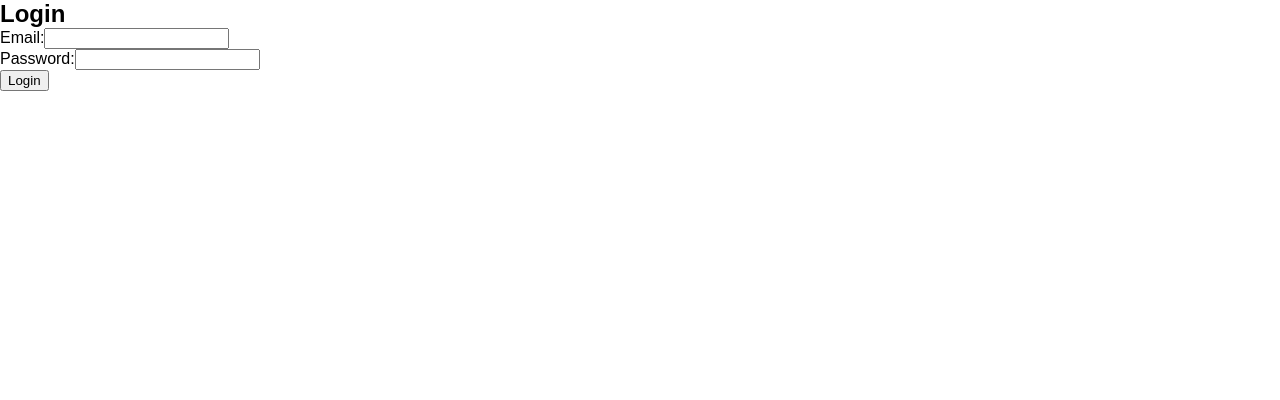
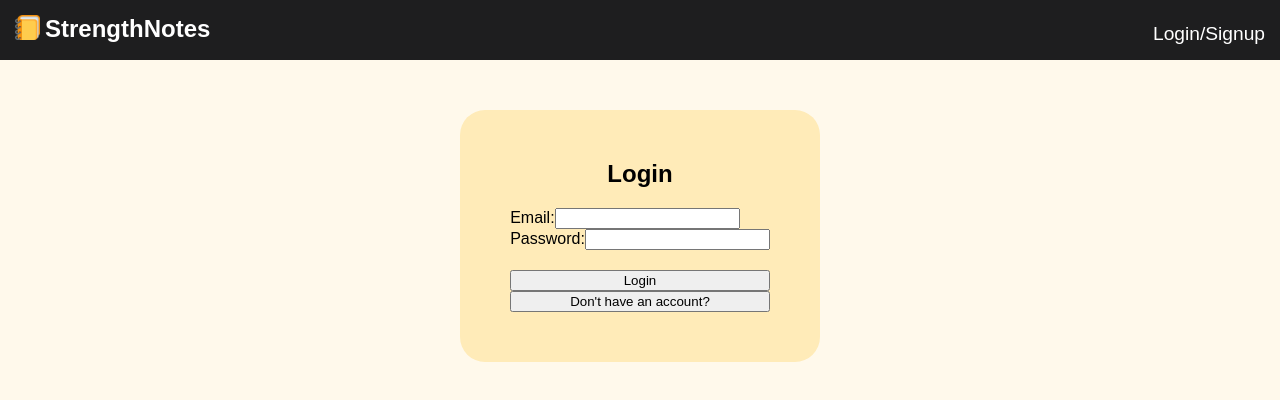
Before and after one commit to devintaing/StrengthNotes, a React (Vite) app: page /login in a window 1280 px wide. Shown: the top 400 px of the page. Built offline with nearby package versions, Linux system fonts and the light colour scheme.

Commit message:
Rough CSS and more auth functionality.

```diff
--- a/src/Base/Base.jsx
+++ b/src/Base/Base.jsx
@@ -8,7 +8,7 @@ const Base = () => {
     <div>
       <Header/>
       <div className={styles.mainContent}>
-        <p>Easily track and visualize your workouts.</p>
+        <p className={styles.splashText}>Easily track and visualize your workouts.</p>
       </div>
     </div>
   );
--- a/src/Base/Base.module.css
+++ b/src/Base/Base.module.css
@@ -3,7 +3,7 @@
   background-color: hsl(43, 100%, 96%);
 }
 
-p {
+.splashText {
   font-size: 3em;
   text-align: center;
   padding-top: 50px;
--- a/src/CreateAccount/CreateAccount.jsx
+++ /dev/null
@@ -1,63 +0,0 @@
-import React, { useState } from 'react';
-import { getAuth, createUserWithEmailAndPassword } from 'firebase/auth';
-import { useNavigate } from 'react-router-dom';
-import styles from './CreateAccount.module.css';
-
-const CreateAccount = () => {
-  const navigate = useNavigate();
-  const [username, setUsername] = useState('');
-  const [email, setEmail] = useState('');
-  const [password, setPassword] = useState('');
-  const [error, setError] = useState(null);
-
-  const handleCreateAccount = async (e) => {
-    e.preventDefault();
-    const auth = getAuth();
-    try {
-      await createUserWithEmailAndPassword(auth, email, password);
-      // Save the username to the user's profile or database here
-      navigate('/home'); // Redirect to home after account creation
-    } catch (err) {
-      setError(err.message);
-    }
-  };
-
-  return (
-    <div>
-      <form className={styles.loginForm} onSubmit={handleCreateAccount}>
-        <h2>Create Account</h2>
-        <div>
-          <label>Username:</label>
-          <input
-            type="text"
-            value={username}
-            onChange={(e) => setUsername(e.target.value)}
-            required
-          />
-        </div>
-        <div>
-          <label>Email:</label>
-          <input
-            type="email"
-            value={email}
-            onChange={(e) => setEmail(e.target.value)}
-            required
-          />
-        </div>
-        <div>
-          <label>Password:</label>
-          <input
-            type="password"
-            value={password}
-            onChange={(e) => setPassword(e.target.value)}
-            required
-          />
-        </div>
-        {error && <p>{error}</p>}
-        <button type="submit">Create Account</button>
-      </form>
-    </div>
-  );
-};
-
-export default CreateAccount;
--- a/src/CreateAccount/CreateAccount.module.css
+++ /dev/null
@@ -1,3 +0,0 @@
-.loginForm {
-
-}
--- a/src/Header/Header.jsx
+++ b/src/Header/Header.jsx
@@ -1,22 +1,55 @@
 import React from 'react';
-import { Link } from 'react-router-dom';
+import { Link, useNavigate } from 'react-router-dom';
+import { getAuth, signOut } from 'firebase/auth';
 import styles from './Header.module.css';
+import logo from '../assets/logo.png';
 
-const Header = () => {
-  return (
-    <div>
+const Header = ({ isLoggedIn }) => {
+  const auth = getAuth();
+  const navigate = useNavigate();
+
+  const handleLogout = async () => {
+    try {
+      await signOut(auth);
+      navigate('/'); // Redirect to main after logout
+    } catch (err) {
+      console.error('Error signing out:', err);
+    }
+  };
+
+  const renderLoggedInLinks = () => (
+    <>
+      <div className={styles.entireHeader}>
+        <Link to="/home" className={`${styles.leftLinks} ${styles.link}`}>
+          <img src={logo} alt="Logo"></img>
+          <span className={styles.strengthNotes}>StrengthNotes</span>
+        </Link>
+        <div className={styles.rightLinks}>
+          <button onClick={handleLogout} className={`${styles.otherLinks} ${styles.link}`} style={{ background: 'none', border: 'none', padding: 0, cursor: 'pointer' }}>Logout</button>
+        </div>
+      </div>
+    </>
+  );
+
+  const renderLoggedOutLinks = () => (
+    <>
       <div className={styles.entireHeader}>
         <Link to="/" className={`${styles.leftLinks} ${styles.link}`}>
-          <img src="../public/logo.png" alt="Logo"></img>
+          <img src={logo} alt="Logo"></img>
           <span className={styles.strengthNotes}>StrengthNotes</span>
         </Link>
         <div className={styles.rightLinks}>
           <Link to="/login" className={`${styles.otherLinks} ${styles.link}`}>Login/Signup</Link>
-          <Link to="/about" className={`${styles.otherLinks} ${styles.link}`}>About</Link>
         </div>
       </div>
+    </>
+  );
+
+  return (
+    <div>
+      {isLoggedIn ? renderLoggedInLinks() : renderLoggedOutLinks()}
     </div>
-  )
-}
+  );
+};
 
 export default Header;
--- a/src/Home/Home.jsx
+++ b/src/Home/Home.jsx
@@ -1,24 +1,25 @@
-import React from 'react';
+import React, { useState, useEffect } from 'react';
 import { getAuth, signOut } from 'firebase/auth';
 import { useNavigate } from 'react-router-dom';
+import Header from '../Header/Header';
 
 const Home = () => {
   const auth = getAuth();
   const navigate = useNavigate();
 
-  const handleLogout = async () => {
-    try {
-      await signOut(auth);
-      navigate('/'); // Redirect to main after logout
-    } catch (err) {
-      console.error('Error signing out:', err);
+  const isLoggedIn = () => {
+    if(auth.currentUser === null) {
+      return false;
+    }
+    else {
+      return true;
     }
   };
 
   return (
     <div>
+      <Header isLoggedIn={isLoggedIn()} />
       <h1>Welcome to StrengthNotes</h1>
-      <button onClick={handleLogout}>Logout</button>
     </div>
   );
 };
--- a/src/Login/Login.jsx
+++ b/src/Login/Login.jsx
@@ -1,12 +1,22 @@
 import React, { useState } from 'react';
-import { getAuth, signInWithEmailAndPassword } from 'firebase/auth';
+import { getAuth, signInWithEmailAndPassword, createUserWithEmailAndPassword, updateProfile } from 'firebase/auth';
 import { useNavigate } from 'react-router-dom';
+import Header from '../Header/Header';
+import styles from './Login.module.css';
 
 const Login = () => {
   const navigate = useNavigate();
+  const [isLogin, setIsLogin] = useState(true);
   const [email, setEmail] = useState('');
   const [password, setPassword] = useState('');
+  const [displayName, setDisplayName] = useState('');
   const [error, setError] = useState(null);
+
+  const toggleForm = (e) => {
+    e.preventDefault();
+    setIsLogin(!isLogin);
+    setError(null);
+  };
 
   const handleLogin = async (e) => {
     e.preventDefault();
@@ -19,10 +29,41 @@ const Login = () => {
     }
   };
 
+  const handleCreateAccount = async (e) => {
+    e.preventDefault();
+    const auth = getAuth();
+    try {
+      const userCredential = await createUserWithEmailAndPassword(auth, email, password);
+      const user = userCredential.user;
+      await updateProfile(user, { displayName });
+      navigate('/home'); // Redirect to home after account creation
+    } catch (err) {
+      if (err.code === 'auth/email-already-in-use') {
+        setError('An account with that email already exists!');
+      } else {
+        setError(err.message);
+      }
+    }
+  };
+
   return (
     <div>
-      <h2>Login</h2>
-      <form onSubmit={handleLogin}>
+      <Header />
+      <div className={styles.loginDiv}>
+        <form onSubmit={isLogin ? handleLogin : handleCreateAccount} className={styles.loginForm}>
+          <h2 className={styles.loginTitle}>{isLogin ? 'Login' : 'Create an Account'}</h2>
+          <div className={styles.userInput}>
+          {!isLogin && (
+            <div>
+              <label>Display Name:</label>
+              <input
+                type="text"
+                value={displayName}
+                onChange={(e) => setDisplayName(e.target.value)}
+                required
+              />
+            </div>
+          )}
           <div>
             <label>Email:</label>
             <input
@@ -41,9 +82,16 @@ const Login = () => {
               required
             />
           </div>
+          </div>
           {error && <p>{error}</p>}
-        <button type="submit">Login</button>
+          <div className={styles.buttons}>
+          <button type="submit">{isLogin ? 'Login' : 'Create Account'}</button>
+          <button onClick={toggleForm}>
+            {isLogin ? 'Don\'t have an account?' : 'Already have an account?'}
+          </button>
+          </div>
         </form>
+      </div>
     </div>
   );
 };
--- /dev/null
+++ b/src/Login/Login.module.css
@@ -0,0 +1,30 @@
+body {
+  background-color: hsl(43, 100%, 96%);
+}
+
+.loginDiv {
+  display: flex;
+  align-items: center;
+  justify-content: center;
+}
+
+.loginForm {
+  background-color: hsl(43, 100%, 86%);
+  padding: 50px;
+  margin-top: 50px;
+  max-width: 50vw;
+  border-radius: 25px;
+}
+
+.loginTitle {
+  text-align: center;
+}
+
+.userInput {
+  margin-top: 20px;
+}
+
+.buttons {
+  margin-top: 20px;
+  display: grid;
+}
--- a/src/main.jsx
+++ b/src/main.jsx
@@ -4,7 +4,6 @@ import { BrowserRouter as Router, Route, Routes } from 'react-router-dom';
 import './index.css';
 import './firebaseConfig'; // Import Firebase configuration
 import Login from './Login/Login';
-import CreateAccount from './CreateAccount/CreateAccount';
 import Home from './Home/Home';
 import Base from './Base/Base';
 import PrivateRoute from './PrivateRoute';
@@ -14,7 +13,6 @@ createRoot(document.getElementById('root')).render(
     <Router>
       <Routes>
         <Route path="/login" element={<Login />} />
-        <Route path="/create-account" element={<CreateAccount />} />
         <Route
           path="/home"
           element={
```
Also changed, not shown: src/assets/logo.png (renamed from public/logo.png). Lines whose indentation alone changed are shown as unchanged.
